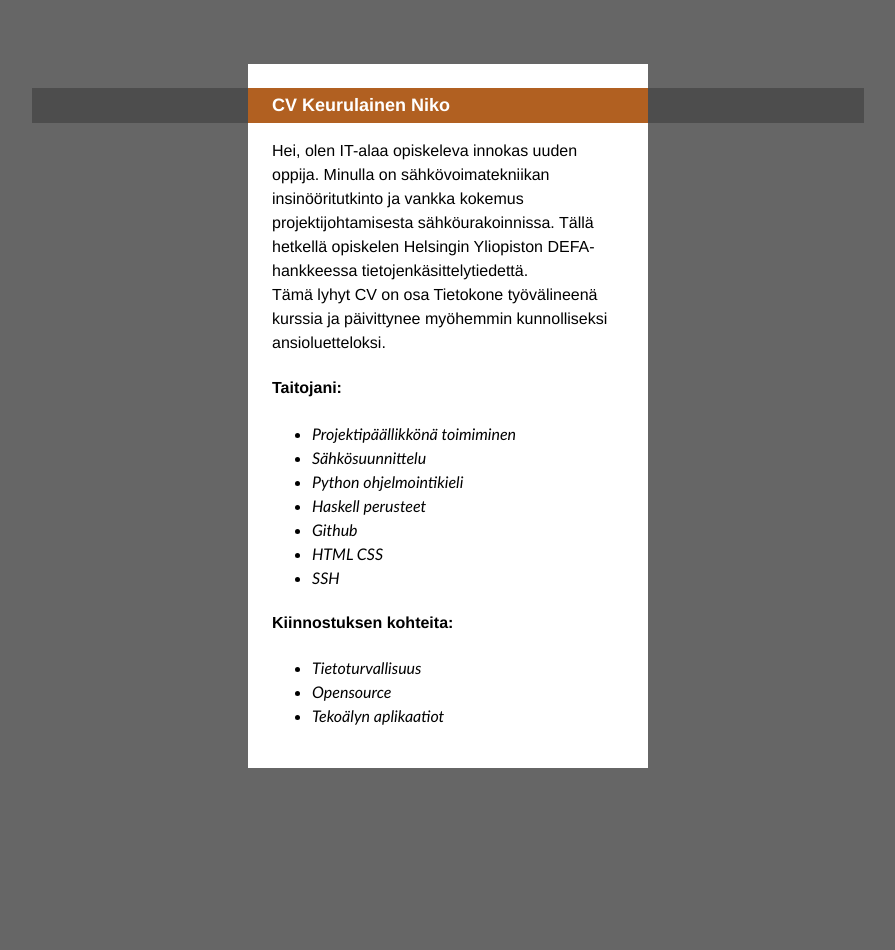
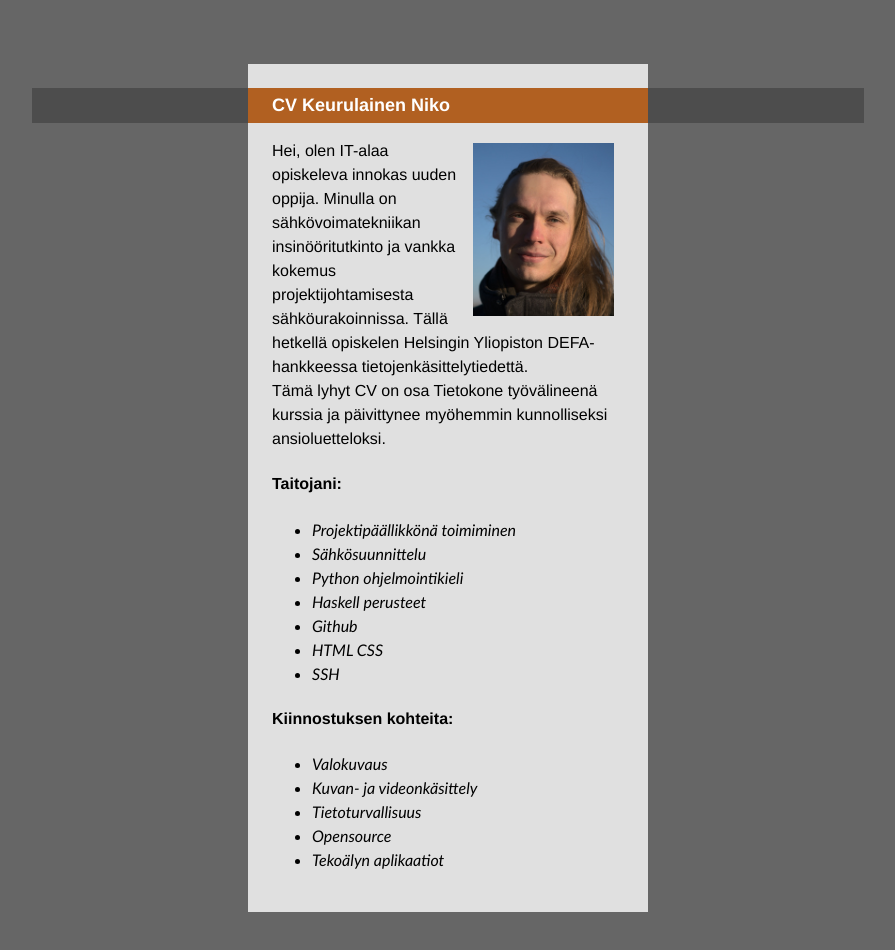
Before and after one commit to Gwasagir/Curriculum_Vitae, a plain HTML site: page index.html in a window 1280 px wide. Shown: the whole page, without its empty margins (192-1087 px from the left). Before the commit the page ends 832 px from the top, so only its background shows below. Drawn offline with Linux system fonts and the light colour scheme.

Commit message:
Lisätty assets kansio, omakuva ja muokattu tyyliä

```diff
--- a/index.html
+++ b/index.html
@@ -9,6 +9,9 @@
 
 <section>
     <h2 class="full-width-tinted">CV Keurulainen Niko</h2>
+    <img src="assets/Niko_300x368.jpg"
+    alt="Kuva Niko Keurulainen"
+    style="float:right; margin: 20px 10px 10px; width: 40%;"/>
     <p>Hei, olen IT-alaa opiskeleva innokas uuden oppija.
         Minulla on sähkövoimatekniikan insinööritutkinto ja vankka kokemus
         projektijohtamisesta sähköurakoinnissa. Tällä hetkellä opiskelen Helsingin
@@ -29,6 +32,8 @@
     </ul>
     <h4>Kiinnostuksen kohteita:</h4>
     <ul>
+        <li>Valokuvaus</li>
+        <li>Kuvan- ja videonkäsittely</li>
         <li>Tietoturvallisuus</li>
         <li>Opensource</li>
         <li>Tekoälyn aplikaatiot</li>
--- a/style.css
+++ b/style.css
@@ -11,7 +11,7 @@ section {
     box-sizing: border-box; /* or not */
     margin: 0 auto;
     width: 25rem;
-    background: white;
+    background: rgba(255,255,255,0.8);
     padding: 1.5rem;
 }
 .full-width-tinted {
```
Also changed, not shown: assets/Niko_300x368.jpg (added).
